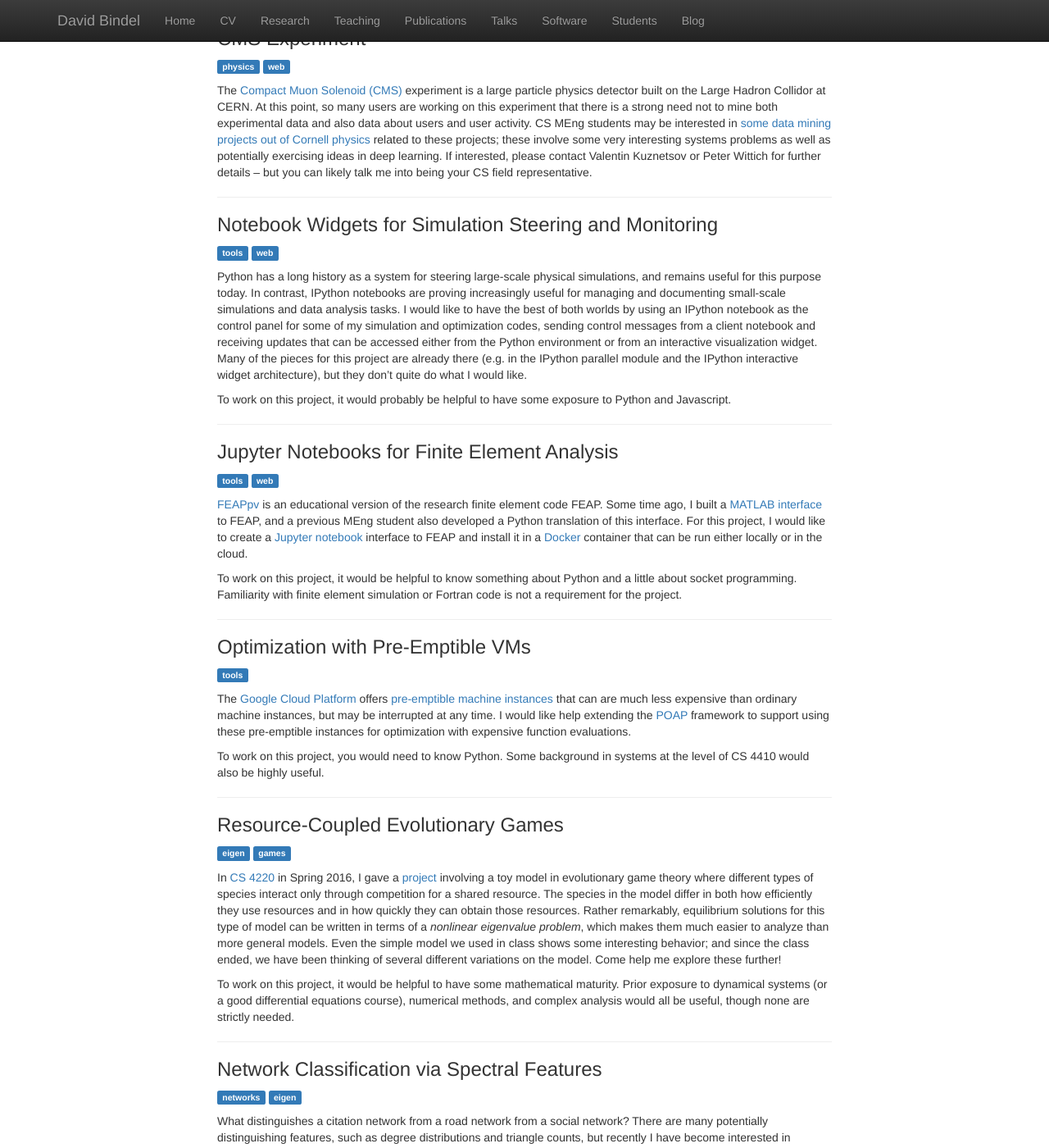
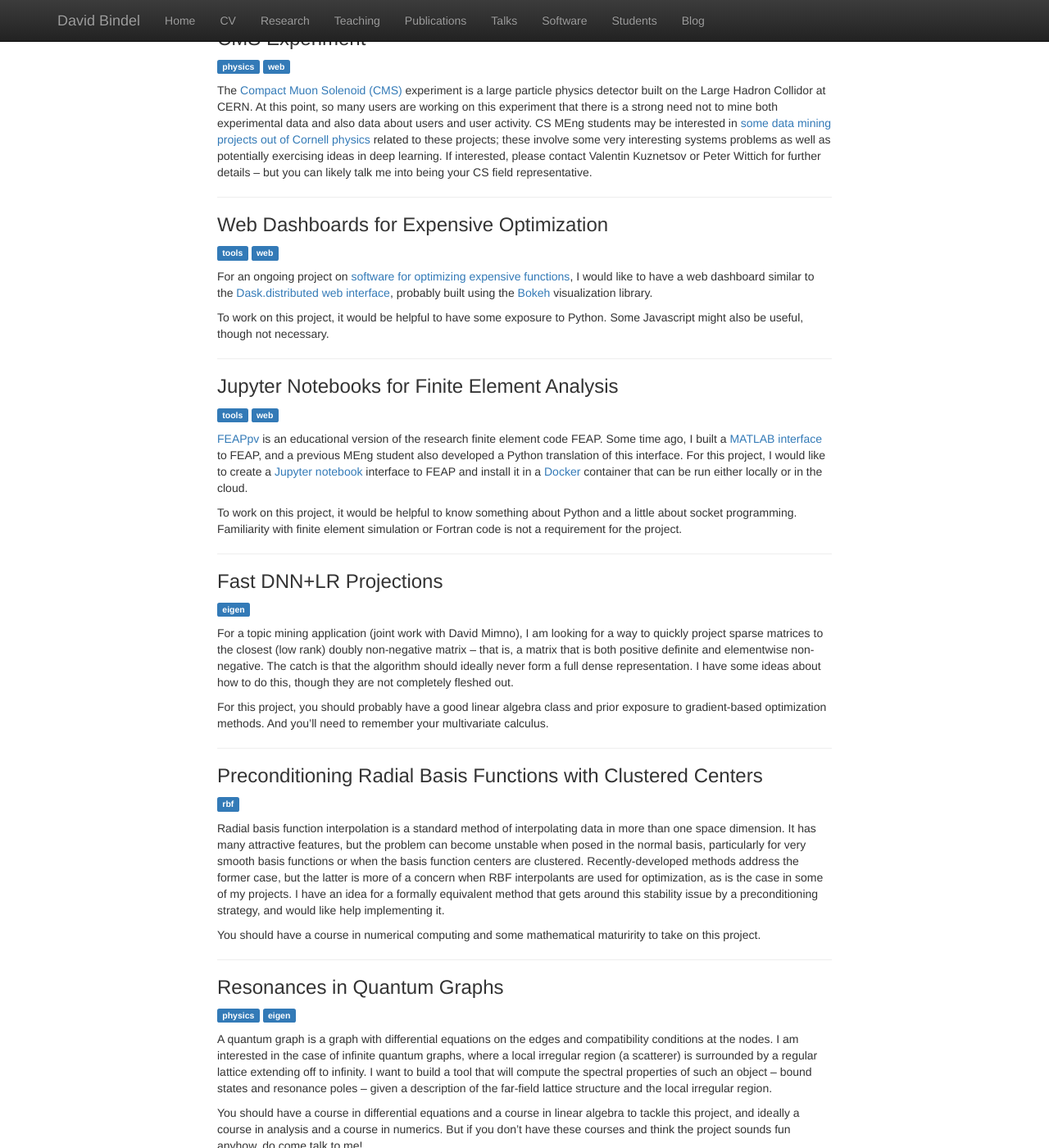
Before and after one commit to dbindel/cornell_web, a Jekyll site: the page built from meng.html, in a window 1280 px wide and 1400 px high, scrolled down 289 px. Shown: the whole window at 82% size. Built offline with Jekyll 4.4.1, drawn with Linux system fonts in a browser that asks for light colours; nearby versions of some CDN libraries; some of the changed text lies outside the part shown.

Commit message:
Update MEng project blurbs.

```diff
--- a/_data/meng.yml
+++ b/_data/meng.yml
@@ -18,9 +18,26 @@
     [cms]: http://cms.web.cern.ch/
     [cmswiki]: https://wiki.classe.cornell.edu/CMS/CMSDataMining
 -
+  title: Web Dashboards for Expensive Optimization
+  tags: [tools, web]
+  display: true
+  blurb: |
+    For an ongoing project on
+    [software for optimizing expensive functions][rbfopt],
+    I would like to have a web dashboard similar to the
+    [Dask.distributed web interface][daskweb], probably
+    built using the [Bokeh][bokeh] visualization library.
+
+    To work on this project, it would be helpful to have
+    some exposure to Python.  Some Javascript might also be
+    useful, though not necessary.
+
+    [rbfopt]: http://www.cs.cornell.edu/~bindel//blurbs/rbfopt.html
+    [daskweb]: http://distributed.readthedocs.io/en/latest/web.html
+    [bokeh]: http://bokeh.pydata.org/en/latest/
+-
   title: Notebook Widgets for Simulation Steering and Monitoring
   tags: [tools, web]
-  display: true
   blurb: |
     Python has a long history as a system for steering large-scale
     physical simulations, and remains useful for this purpose today.
@@ -62,7 +79,6 @@
 -
   title: Optimization with Pre-Emptible VMs
   tags: [tools]
-  display: true
   blurb: |
     The [Google Cloud Platform][gcp] offers
     [pre-emptible machine instances][preemptible] that can are
@@ -81,7 +97,6 @@
 -
   title: Resource-Coupled Evolutionary Games
   tags: [eigen, games]
-  display: true
   blurb: |
     In [CS 4220][cs4220] in Spring 2016, I gave a [project][proj3]
     involving a toy model in evolutionary game theory where different
@@ -159,7 +174,6 @@
 -
   title: Network Classification via Spectral Features
   tags: [networks, eigen]
-  display: true
   blurb: |
     What distinguishes a citation network from a road network from a
     social network?  There are many potentially distinguishing
--- a/_includes/dbindel_head.html
+++ b/_includes/dbindel_head.html
@@ -23,7 +23,7 @@
         425 Gates Hall<br/>
         Dept of Computer Science<br/>
         Cornell University<br/>
-        Ithaca, NY 14853
+        Ithaca, NY 14853-5169
       </p>
     </div>
     <div class="col-xs-7 col-sm-6 col-md-5 col-lg-4">
```
